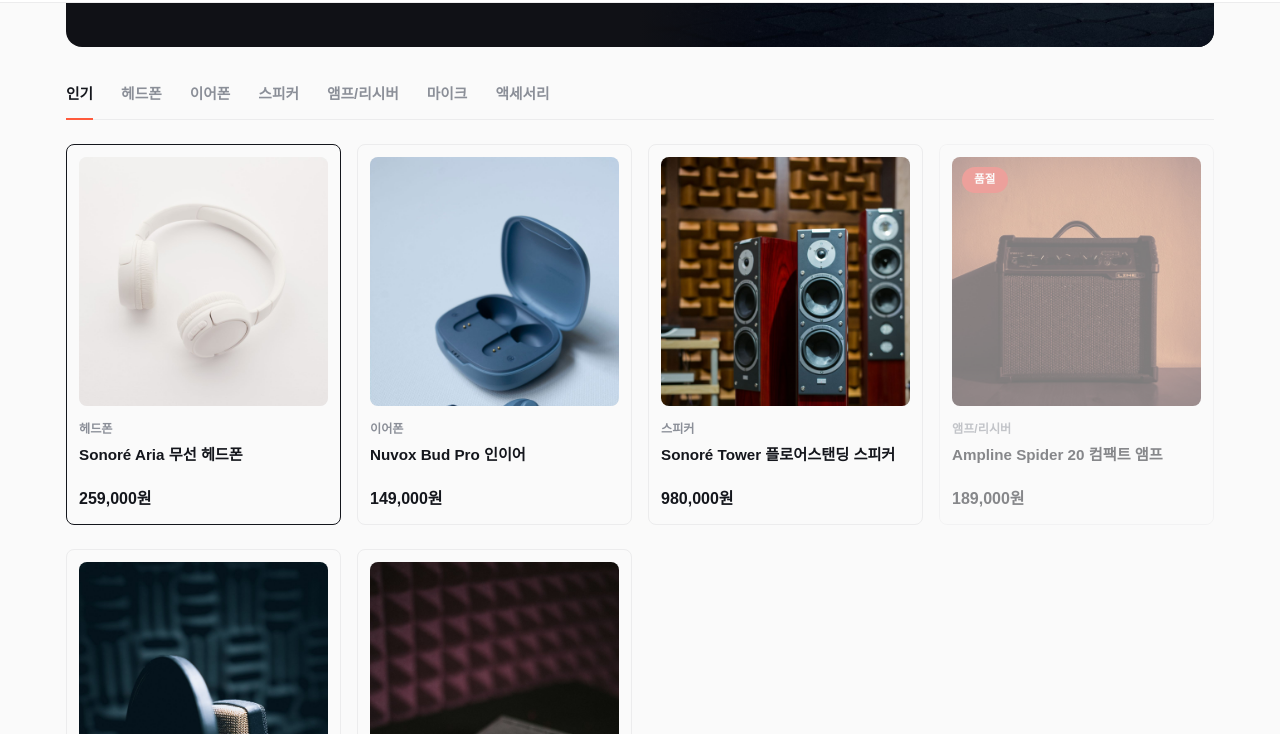
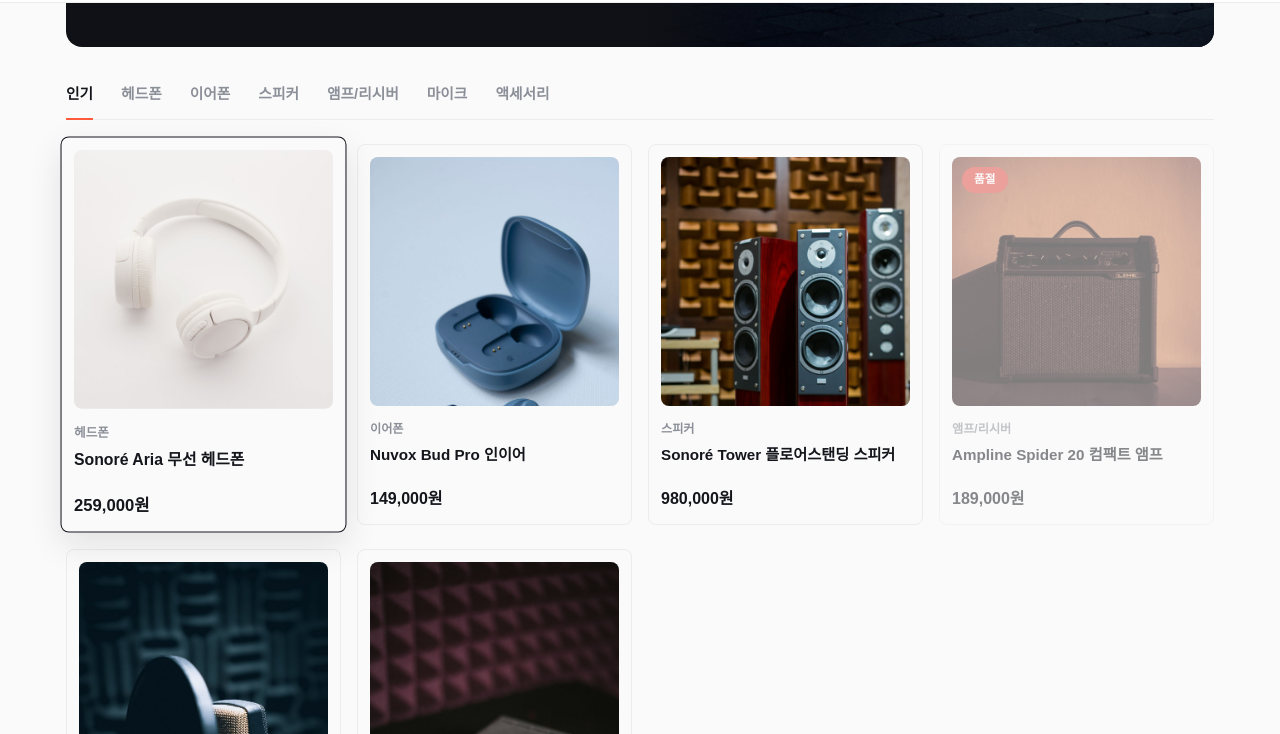
Before and after one commit to jykim78982/audio-shop, a website: page index.html in a window 1280 px wide. In both pictures the pointer is over the link 203 px from the left and 1241 px from the top of the page. Shown: the part 907-1641 px from the top of the page. Drawn offline with Linux system fonts and the light colour scheme.

Commit message:
feat: 메인/상품 목록에서 상품 카드 호버 시 확대 효과 추가
그리드·목록보기 모두에서 마우스를 올리면 카드가 살짝 커지고(scale) 그림자가 생김.

```diff
--- a/index.css
+++ b/index.css
@@ -192,11 +192,15 @@
   padding: 12px;
   border: 1px solid var(--color-border);
   border-radius: var(--radius);
-  transition: border-color 0.15s ease;
+  transition: border-color 0.15s ease, transform 0.15s ease, box-shadow 0.15s ease;
 }
 
 .product-card:hover {
+  position: relative;
+  z-index: 1;
   border-color: var(--color-primary);
+  transform: scale(1.04);
+  box-shadow: var(--shadow-lg);
 }
 
 .product-card.is-soldout {
--- a/products/list.css
+++ b/products/list.css
@@ -171,11 +171,15 @@
   padding: 12px;
   border: 1px solid var(--color-border);
   border-radius: var(--radius);
-  transition: border-color 0.15s ease;
+  transition: border-color 0.15s ease, transform 0.15s ease, box-shadow 0.15s ease;
 }
 
 .product-card:hover {
+  position: relative;
+  z-index: 1;
   border-color: var(--color-primary);
+  transform: scale(1.04);
+  box-shadow: var(--shadow-lg);
 }
 
 .product-card.is-soldout {
```
